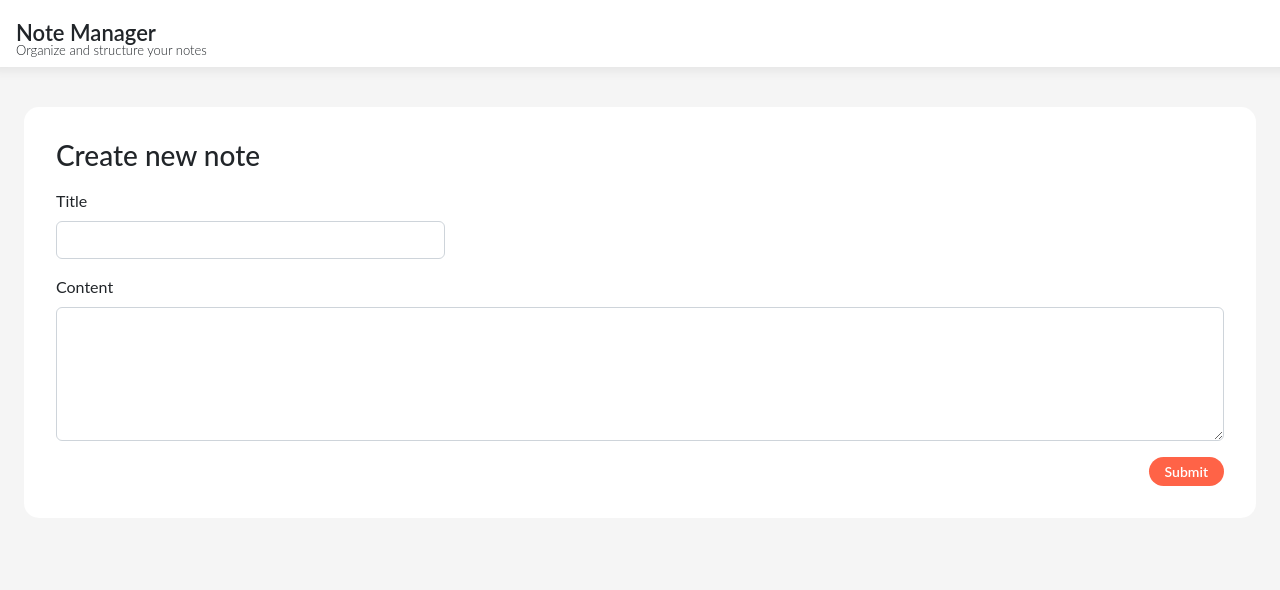
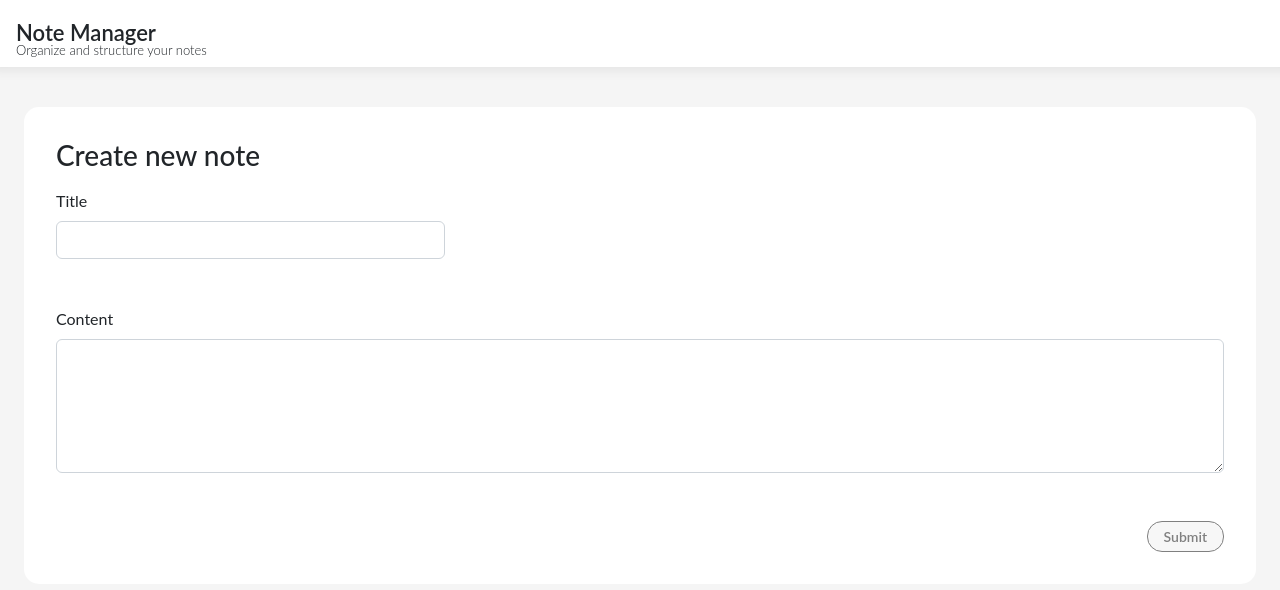
Before and after one commit to 47leonel-wabo/r18-react-redux, a React (Create React App) app: page /note/new in a window 1280 px wide. Shown: the top 590 px of the page. Built offline with nearby package versions, Linux system fonts and the light colour scheme; data requests are answered from the project's data file.

Commit message:
Disabling and enabling the submit button

```diff
--- /dev/null
+++ b/src/components/field-error/FieldError.jsx
@@ -0,0 +1,8 @@
+import React from "react";
+import style from "./field-error.module.css";
+
+const FieldError = ({ message }) => {
+  return <span className={`${style.container}`}>{message}</span>;
+};
+
+export default FieldError;
--- /dev/null
+++ b/src/components/field-error/field-error.module.css
@@ -0,0 +1,5 @@
+.container {
+  color: red;
+  position: absolute;
+  margin-top: 8px;
+}
--- a/src/components/not-form/NoteForm.jsx
+++ b/src/components/not-form/NoteForm.jsx
@@ -1,18 +1,47 @@
 import React, { useState } from "react";
 import { PencilFill, TrashFill } from "react-bootstrap-icons";
+import { ValidatorService } from "../../services/validator";
 import AppButton from "../button/AppButton";
+import FieldError from "../field-error/FieldError";
 import style from "./note-form.module.css";
+
+const VALIDATOR = {
+  title: (value) =>
+    ValidatorService.min(value, 3) || ValidatorService.max(value, 20),
+  content: (value) =>
+    ValidatorService.min(value, 3) || ValidatorService.max(value, 255),
+};
 
 const NoteForm = ({ title, handleEdit, handleDelete, handleSubmit }) => {
   const [note, setNote] = useState({ title: "", content: "" });
-  const [disableBtn, setDisableBtn] = useState(true);
-  const [formErrors, setFormErrors] = useState({ title: "", content: "" });
+  const [formErrors, setFormErrors] = useState({
+    title: true,
+    content: true,
+  });
 
   function handleValueChange(event) {
-    setNote((prev) => ({ ...prev, [event.target.name]: event.target.value }));
+    const inputName = event.target.name;
+    const inputValue = event.target.value;
+
+    setNote((prev) => ({ ...prev, [inputName]: inputValue }));
+    formInputValidation(inputValue, inputName);
   }
 
-  function formInputValidation() {}
+  function formInputValidation(value, inputName) {
+    setFormErrors((prev) => ({
+      ...prev,
+      [inputName]: VALIDATOR[inputName](value),
+    }));
+  }
+
+  function disableBtn() {
+    for (const name in formErrors) {
+      if (formErrors[name]) {
+        return true;
+      }
+    }
+    return false;
+  }
 
   function submit() {
     handleSubmit({
@@ -34,7 +63,7 @@ const NoteForm = ({ title, handleEdit, handleDelete, handleSubmit }) => {
   );
 
   const TitleInput = (
-    <>
+    <div className="mb-5">
       <label htmlFor="note-title" className="form-label">
         Title
       </label>
@@ -46,11 +75,12 @@ const NoteForm = ({ title, handleEdit, handleDelete, handleSubmit }) => {
         value={note.title}
         className="form-control"
       />
-    </>
+      <FieldError message={formErrors.title} />
+    </div>
   );
 
   const ContentInput = (
-    <>
+    <div className="mb-5">
       <label htmlFor="note-content" className="form-label">
         Content
       </label>
@@ -63,12 +93,15 @@ const NoteForm = ({ title, handleEdit, handleDelete, handleSubmit }) => {
         className="form-control"
         rows={5}
       />
-    </>
+      <FieldError message={formErrors.content} />
+    </div>
   );
 
   const FormButton = (
     <div className={style.btn}>
-      <AppButton action={submit}>Submit</AppButton>
+      <AppButton action={submit} disabled_={disableBtn()}>
+        Submit
+      </AppButton>
     </div>
   );
   return (
--- /dev/null
+++ b/src/services/validator.js
@@ -0,0 +1,11 @@
+export class ValidatorService {
+  static min(inputValue, minLength) {
+    if (inputValue.trim().length < minLength)
+      return `Cannot be less than ${minLength} characters`;
+  }
+
+  static max(inputValue, maxLength) {
+    if (inputValue.trim().length > maxLength)
+      return `Cannot be greater than ${maxLength} characters`;
+  }
+}
```
